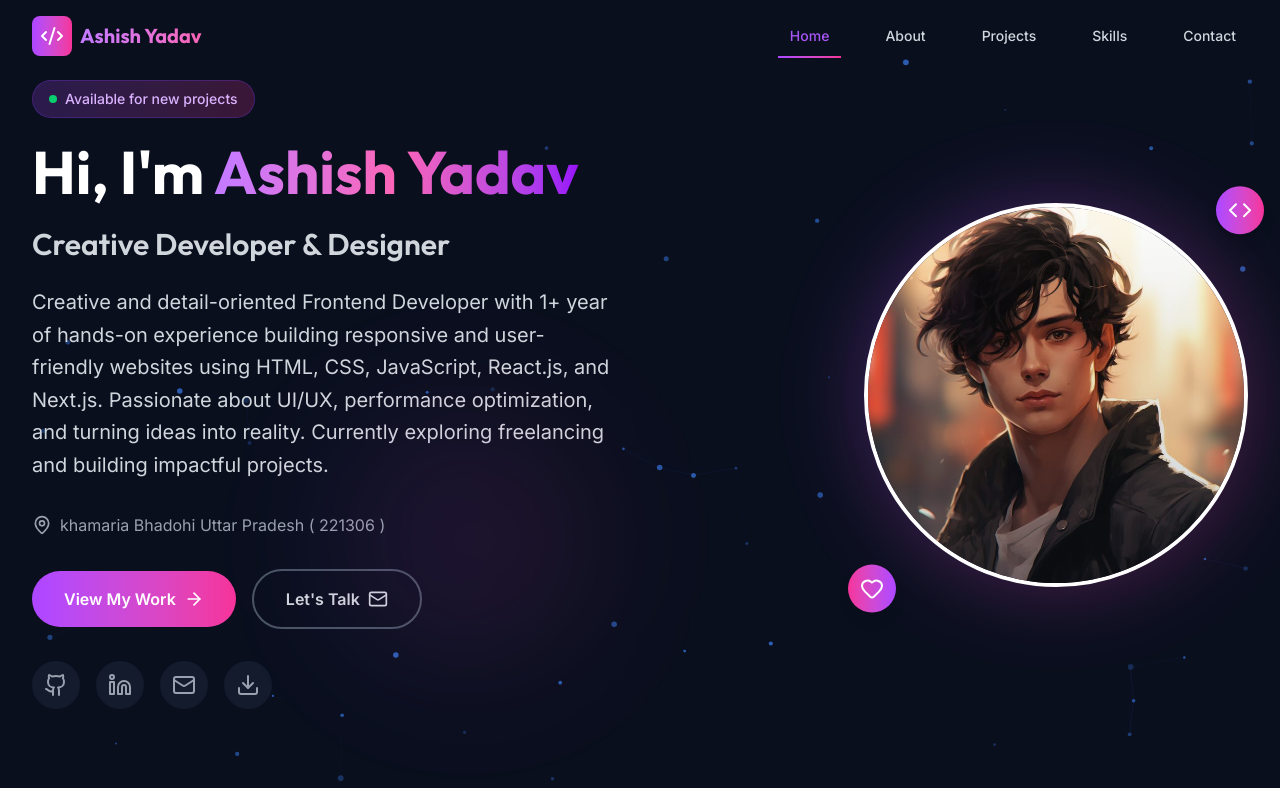
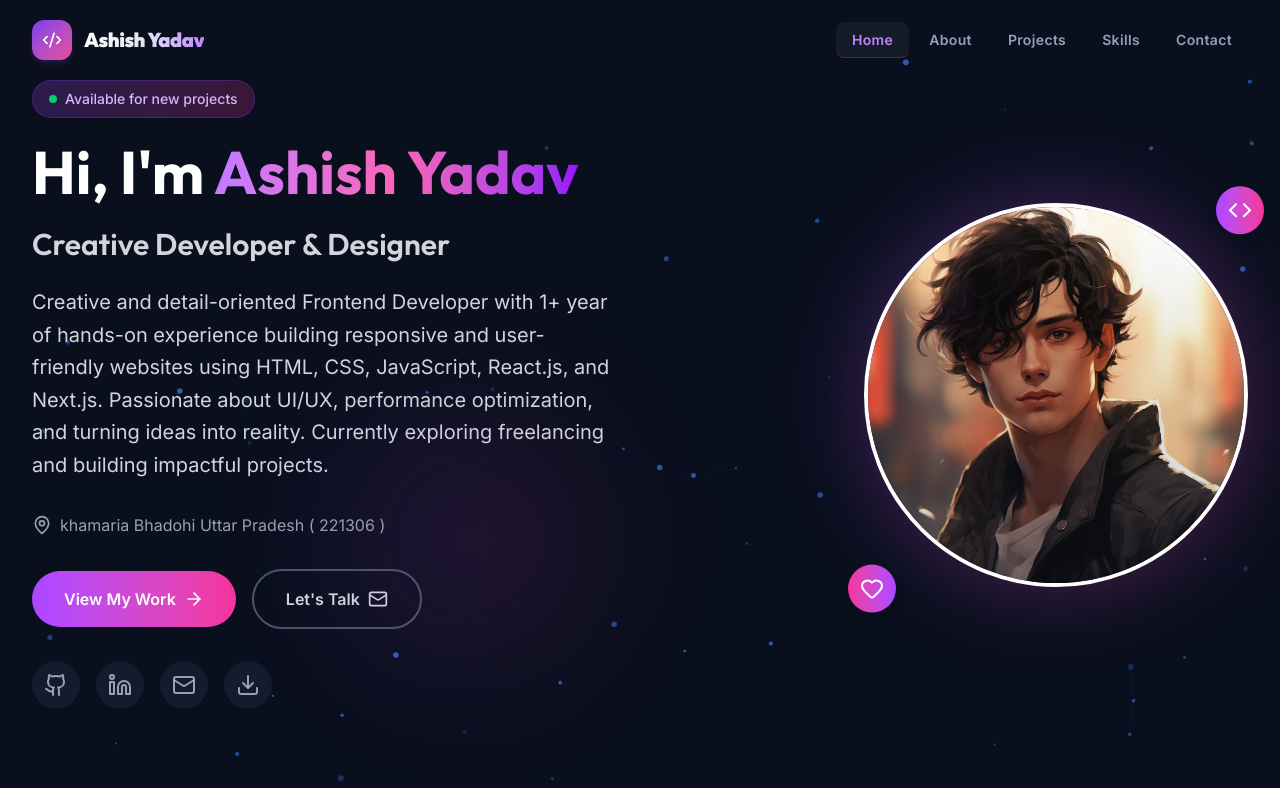
Before and after one commit to 0001ashishYadav/portfolio_ashishYadav, a React (Vite) app: page / in a window 1280 px wide. Shown: the top 788 px of the page. Built offline with nearby package versions, Linux system fonts and the light colour scheme.

Commit message:
feat: redesign Navbar component with scroll-sensitive glassmorphism and mobile toggle animations

```diff
--- a/src/components/Navbar.tsx
+++ b/src/components/Navbar.tsx
@@ -1,6 +1,6 @@
 import { useState, useEffect } from "react";
 import { Link, useLocation } from "react-router";
-import { motion } from "framer-motion";
+import { motion, AnimatePresence } from "framer-motion";
 import { Menu, X, Code2 } from "lucide-react";
 
 const Navbar = () => {
@@ -10,7 +10,7 @@ const Navbar = () => {
 
   useEffect(() => {
     const handleScroll = () => {
-      setScrolled(window.scrollY > 50);
+      setScrolled(window.scrollY > 20);
     };
     window.addEventListener("scroll", handleScroll);
     return () => window.removeEventListener("scroll", handleScroll);
@@ -26,60 +26,64 @@ const Navbar = () => {
 
   return (
     <motion.nav
-      className={`fixed top-0 left-0 right-0 z-50 transition-all duration-300 ${
+      className={`fixed top-0 left-0 right-0 z-50 transition-all duration-500 ${
         scrolled
-          ? "bg-slate-900/95 backdrop-blur-lg shadow-lg"
-          : "bg-transparent"
+          ? "bg-bg-dark/80 backdrop-blur-md border-b border-white/5 py-3 shadow-lg"
+          : "bg-transparent py-5"
       }`}
-      initial={{ y: -100 }}
-      animate={{ y: 0 }}
-      transition={{ duration: 0.6 }}
+      initial={{ y: -100, opacity: 0 }}
+      animate={{ y: 0, opacity: 1 }}
+      transition={{ duration: 0.8 }}
     >
       <div className="max-w-7xl mx-auto px-4 sm:px-6 lg:px-8">
-        <div className="flex justify-between items-center py-4">
+        <div className="flex justify-between items-center">
           {/* Logo */}
-          <Link to="/" className="flex items-center space-x-2 group">
+          <Link to="/" className="flex items-center space-x-3 group">
             <motion.div
-              className="bg-gradient-to-r from-purple-500 to-pink-500 p-2 rounded-lg"
-              whileHover={{ rotate: 360 }}
-              transition={{ duration: 0.6 }}
+              className="bg-gradient-to-br from-primary-500 to-accent-500 p-2.5 rounded-xl shadow-md shadow-primary-500/20"
+              whileHover={{ rotate: 180, scale: 1.05 }}
+              transition={{ type: "spring", stiffness: 200, damping: 10 }}
             >
-              <Code2 className="w-6 h-6 text-white" />
+              <Code2 className="w-5 h-5 text-white" />
             </motion.div>
-            <span className="text-xl font-display font-bold bg-gradient-to-r from-purple-400 to-pink-400 bg-clip-text text-transparent">
+            <span className="text-xl font-display font-black tracking-tight bg-gradient-to-r from-white via-slate-200 to-primary-300 bg-clip-text text-transparent group-hover:to-accent-500 transition-all duration-300">
               Ashish Yadav
             </span>
           </Link>
 
           {/* Desktop Navigation */}
-          <div className="hidden md:flex items-center space-x-8">
-            {navItems.map((item) => (
+          <div className="hidden md:flex items-center space-x-1">
+            {navItems.map((item) => {
+              const isActive = location.pathname === item.path;
+              return (
                 <Link
                   key={item.name}
                   to={item.path}
-                className={`relative px-3 py-2 text-sm font-medium transition-colors duration-300 ${
-                  location.pathname === item.path
-                    ? "text-primary-400"
-                    : "text-gray-300 hover:text-white"
+                  className={`relative px-4 py-2 text-sm font-semibold tracking-wide transition-colors duration-300 rounded-lg ${
+                    isActive
+                      ? "text-primary-300"
+                      : "text-slate-400 hover:text-white"
                   }`}
                 >
-                {item.name}
-                {location.pathname === item.path && (
+                  <span className="relative z-10">{item.name}</span>
+                  {isActive && (
                     <motion.div
-                    className="absolute -bottom-1 left-0 right-0 h-0.5 bg-gradient-to-r from-purple-500 to-pink-500"
-                    layoutId="activeTab"
-                    initial={false}
+                      className="absolute inset-0 bg-white/5 rounded-lg border-b border-primary-400/30"
+                      layoutId="activeNavBg"
+                      transition={{ type: "spring", stiffness: 380, damping: 30 }}
                     />
                   )}
                 </Link>
-            ))}
+              );
+            })}
           </div>
 
           {/* Mobile menu button */}
           <div className="md:hidden">
             <button
               onClick={() => setIsOpen(!isOpen)}
-              className="text-gray-300 hover:text-white p-2"
+              className="text-slate-400 hover:text-white p-2 rounded-lg hover:bg-white/5 transition-colors focus:outline-none"
+              aria-label="Toggle menu"
             >
               {isOpen ? (
                 <X className="w-6 h-6" />
@@ -89,34 +93,40 @@ const Navbar = () => {
             </button>
           </div>
         </div>
+      </div>
 
-        {/* Mobile Navigation */}
+      {/* Mobile Navigation Panel */}
+      <AnimatePresence>
         {isOpen && (
           <motion.div
-            className="md:hidden bg-slate-800/95 backdrop-blur-lg rounded-lg mt-2 mb-4"
-            initial={{ opacity: 0, y: -20 }}
+            className="md:hidden absolute top-full left-0 right-0 px-4 py-4 bg-bg-dark/95 backdrop-blur-xl border-b border-white/5 shadow-2xl"
+            initial={{ opacity: 0, y: -15 }}
             animate={{ opacity: 1, y: 0 }}
-            exit={{ opacity: 0, y: -20 }}
+            exit={{ opacity: 0, y: -15 }}
+            transition={{ duration: 0.2 }}
           >
-            <div className="px-4 py-2 space-y-1">
-              {navItems.map((item) => (
+            <div className="flex flex-col space-y-2">
+              {navItems.map((item) => {
+                const isActive = location.pathname === item.path;
+                return (
                   <Link
                     key={item.name}
                     to={item.path}
                     onClick={() => setIsOpen(false)}
-                  className={`block px-3 py-2 text-base font-medium rounded-md transition-colors duration-300 ${
-                    location.pathname === item.path
-                      ? "text-primary-400 bg-slate-700/50"
-                      : "text-gray-300 hover:text-white hover:bg-slate-700/30"
+                    className={`px-4 py-3 text-base font-bold rounded-xl transition-all ${
+                      isActive
+                        ? "text-primary-300 bg-primary-500/10 border-l-4 border-primary-500"
+                        : "text-slate-400 hover:text-white hover:bg-white/5"
                     }`}
                   >
                     {item.name}
                   </Link>
-              ))}
+                );
+              })}
             </div>
           </motion.div>
         )}
-      </div>
+      </AnimatePresence>
     </motion.nav>
   );
 };
```
Lines whose indentation alone changed are shown as unchanged.
